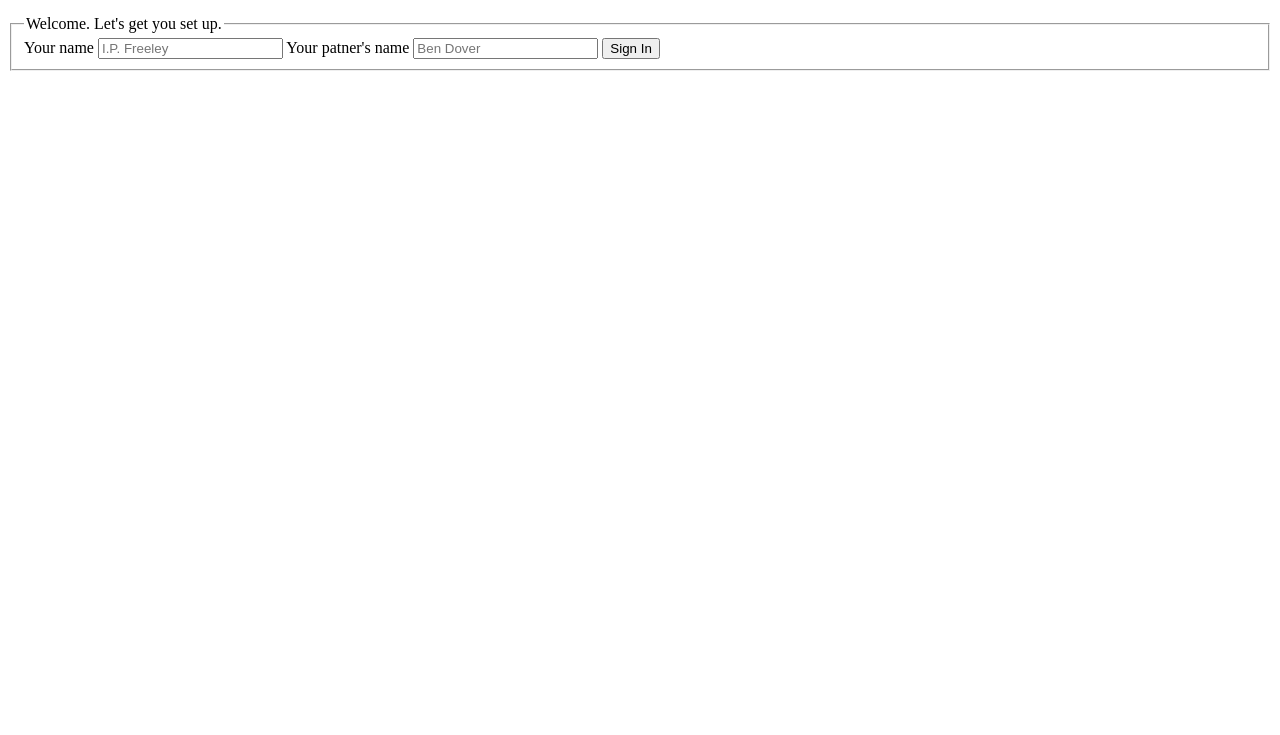
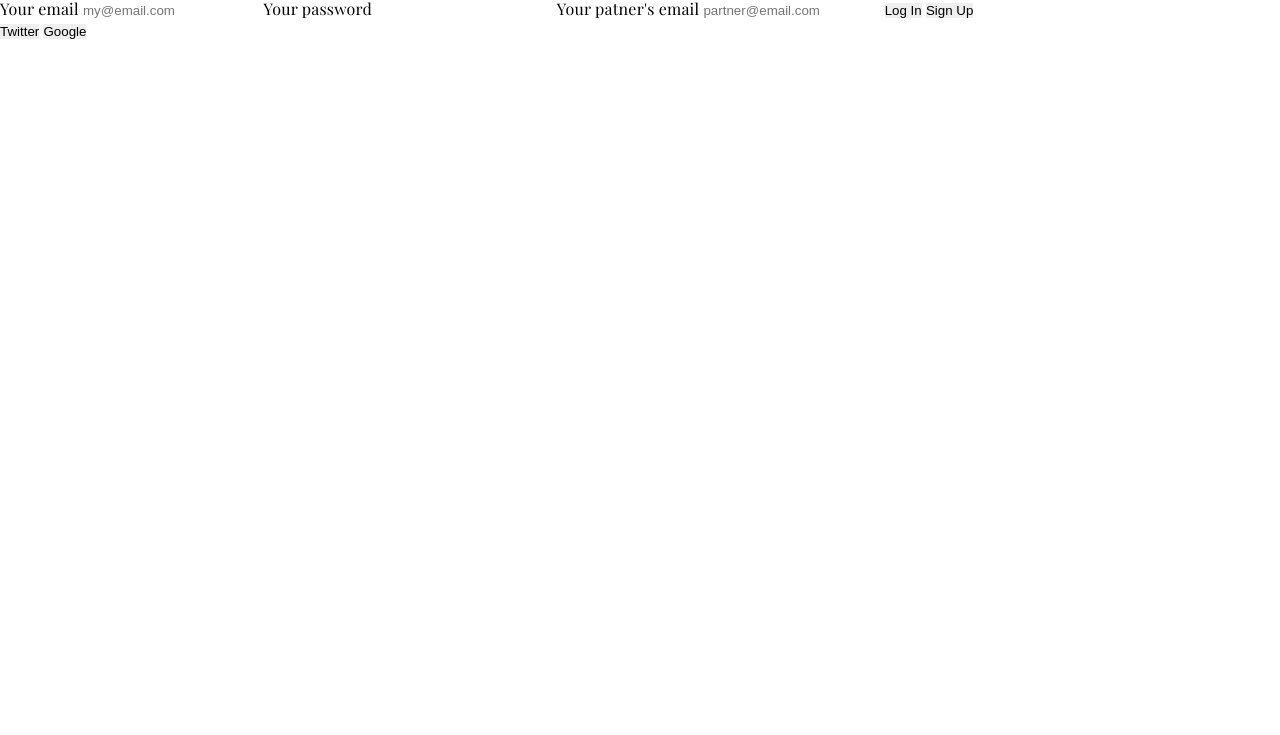
Before and after one commit to ajfarkas/choosely, a website built with webpack: page public/index.html in a window 1280 px wide. Shown: the part 65-800 px from the top of the page. Built offline with nearby package versions, Linux system fonts and the light colour scheme; no server answers; a web font is replaced by a local one.

Commit message:
start passport & styles

```diff
--- /dev/null
+++ b/node/models/user.js
@@ -0,0 +1,3 @@
+const bcrypt = require('bcrypt')
+
+const db = require('../data')
--- a/node/server/routes.js
+++ b/node/server/routes.js
@@ -2,7 +2,6 @@
 const mime = require('mime')
 
 module.exports = function routes(dir, app, passport) {
-
   function isLoggedIn(req, res, next) {
     if (req.isAuthenticated()) {
       return next()
@@ -10,8 +9,10 @@
     res.redirect('/')
   }
 
+  // serve application files
   function serveFile(res, file) {
     fs.readFile(`${dir}/public/${file}`, (err, data) => {
+      console.log(file)
       if (err) {
         return console.error(err)
       }
@@ -20,14 +21,39 @@
       res.end()
     })
   }
-  // serve application files
-  app.get('/', (req, res) => {
-    serveFile(res, 'index.html')
+  // logged out html files
+  const outsidePages = [
+    ['/', 'index.html'],
+    ['/login', 'login.html'],
+    ['/logout', 'logout.html']
+  ]
+  outsidePages.forEach(page =>
+    app.get(page[0], (req, res) => {
+      serveFile(res, page[1])
+    })
+  )
+  // logged in html files
+  const insidePages = [
+    ['/create', 'create.html'],
+    ['/choose', 'choose.html']
+  ]
+
+  insidePages.forEach(page => {
+    app.get(page[0], isLoggedIn, (req, res) => {
+      serveFile(res, page[1])
+    })
   })
-  app.get('/login', (req, res) => {
-    serveFile(res, 'login.html')
-  })
-  app.get('/create', isLoggedIn, (req, res) => {
-    serveFile(res, 'create.html')
+
+  // other files (css, js)
+  app.get(/.*/, (req, res) => {
+    console.log(dir+req.url)
+    fs.readFile(dir+req.url, (err, data) => {
+      if (err) {
+        return console.error(err)
+      }
+      res.writeHead(200, {'Content-Type': mime.lookup(req.url)})
+      res.write(data)
+      res.end()
+    })
   })
 }
--- a/package.json
+++ b/package.json
@@ -21,6 +21,7 @@
   ],
   "license": "MIT",
   "dependencies": {
+    "bcrypt": "^0.8.6",
     "bluebird": "^3.3.4",
     "body-parser": "^1.15.1",
     "cookie-parser": "^1.4.1",
--- a/public/index.html
+++ b/public/index.html
@@ -4,6 +4,8 @@
   <meta charset="utf8">
   <meta name="viewport" content="width=device-width, user-scalable=no, minimum-scale=1.0, maximum-scale=1.0">
   <title>Choosely</title>
+  <link href='https://fonts.googleapis.com/css?family=Playfair+Display:400,400italic' rel='stylesheet' type='text/css'>
+  <link href="/public/styles.css" rel="stylesheet" type="text/css">
   <script src="/socket.io/socket.io.js"></script>
 </head>
 <body>
@@ -12,14 +14,23 @@
     <legend>Welcome. Let's get you set up.</legend>
     <form id="sign-in">
       <label name="label-user">
-        Your name
-        <input name="user" type="text" placeholder="I.P. Freeley"/>
+        Your email
+        <input name="user" type="email" placeholder="my@email.com"/>
+      </label>
+      <label name="label-password">
+        Your password
+        <input name="user" type="password"/>
       </label>
       <label name="label-partner">
-        Your patner's name
-        <input name="partner" type="text" placeholder="Ben Dover"/>
+        Your patner's email
+        <input name="partner" type="email" placeholder="partner@email.com"/>
       </label>
-      <button type="button" id="login-btn">Sign In</button>
+      <button type="button" id="login-btn">Log In</button>
+      <button type="button" id="signup-btn">Sign Up</button>
+    </form>
+    <form id="oauth">
+      <button type="button" id="twitter-btn">Twitter</button>
+      <button type="button" id="google-btn">Google</button>
     </form>
   </fieldset>
   <script src="/dist/app.js"></script>
--- /dev/null
+++ b/sass/_choose.scss
@@ -0,0 +1,6 @@
+.name-a {
+  background-color: seagreen;
+}
+.name-b {
+  background-color: skyblue;
+}
--- a/sass/_resets.scss
+++ b/sass/_resets.scss
@@ -20,7 +20,7 @@
   background-color: $background;
   font: {
     family: $font-primary;
-    size: $font-size;
+    size: $font-med;
     weight: $font-weight;
   }
   letter-spacing: rem(.2);
--- a/sass/_vars.scss
+++ b/sass/_vars.scss
@@ -1,62 +1,37 @@
 // # Colors
 // ## Color Names
-$light-red: #fff3f4;
-$red: #ff3d61;
-$green: #9dc871;
-$lighter-cyan: #b4edf1;
-$light-cyan: #bafffc;
-$cyan: #4ebac2;
-$lighter-blue: #e6f9fb;
-$light-blue: #d9eef0;
-$blue: #19537c;
-$dark-blue: #003e69;
-$dark-blue-trans: rgba(20,82,125,.9);
-$grey-blue: #6d90a8;
-$grey: #b1b1b1;
-$grey-plus: #d2d2d2;
-$light-grey: #eeeeee;
-$mid-grey: #f5f5f5;
-$dark-grey: #6c6c6c;
-$grey-trans: rgba(55,55,55,.8);
-$purple: #80f;
+
 
 // ## Main Colors
-$color1: #4a4a4a;
-$color2: $cyan;
-$color3: $red;
-$invert: #fff;
+$color1: black;
+$color2: skyblue;
+$color3: red;
+$invert: white;
 
 // ## Background Colors
-$background: $light-grey;
-$el-bg: white;
-$nav-bg: $dark-blue;
+$background: white;
+$bg-invert: black;
 
 // # Type
 // ## Font Families
-$font-header: DIN Condensed, sans-serif;
-$font-primary: Avenir-Book, sans-serif;
+$font-primary: Playfair Display, serif;
+$font-secondary: Helvetica, sans-serif;
 
 // ## Font Sizes
 $font-lg: rem(18);
-$font-size: rem(16);
+$font-med: rem(16);
 $font-sm: rem(14);
-$font-tiny: rem(11);
 
 // ## Font Weights
 $font-weight: 300;
 
 // ## Type Colors
-$text-color:  #fff;
-$text-color2: $cyan;
-$link: $text-color2;
-$link-a: #73baf7;
+$text-color:  $color1;
+$text-color2: $invert;
+$link-a: $color3;
 
 // # Buttons
-// ## Basic
-$btn-color: $text-color2;
-$btn-text: $invert;
-$btn-select: $color3;
-$btn-active: #295859;
+
 
 
 // ## Footer
--- a/sass/styles.scss
+++ b/sass/styles.scss
@@ -1,3 +1,5 @@
 @import "mixins";
 @import "vars";
 @import "resets";
+
+@import "choose";
--- a/src/functions.js
+++ b/src/functions.js
@@ -20,7 +20,7 @@
   }
 
   cookie('userId', userId)
-  window.location.pathname = '/create.html'
+  window.location.pathname = '/create'
 },
 
 F.deleteName = e => {
--- a/src/interaction.js
+++ b/src/interaction.js
@@ -5,7 +5,7 @@
 
   F.$('#login-btn').addEventListener('click', F.login)
 
-} else if (window.location.pathname.match('create.html')) {
+} else if (window.location.pathname.match('/create')) {
   // use input value to create new name
   F.$('#names .input-btn').addEventListener('click', F.createName)
   F.$('[name=\"name\"]').addEventListener('keypress', e => {
```
Also changed, not shown: public/choose.html (added, +29 -0 lines), public/create.html (+2 -0 lines), README.md, public/dist/app.js, public/styles.css, 1 other file.
